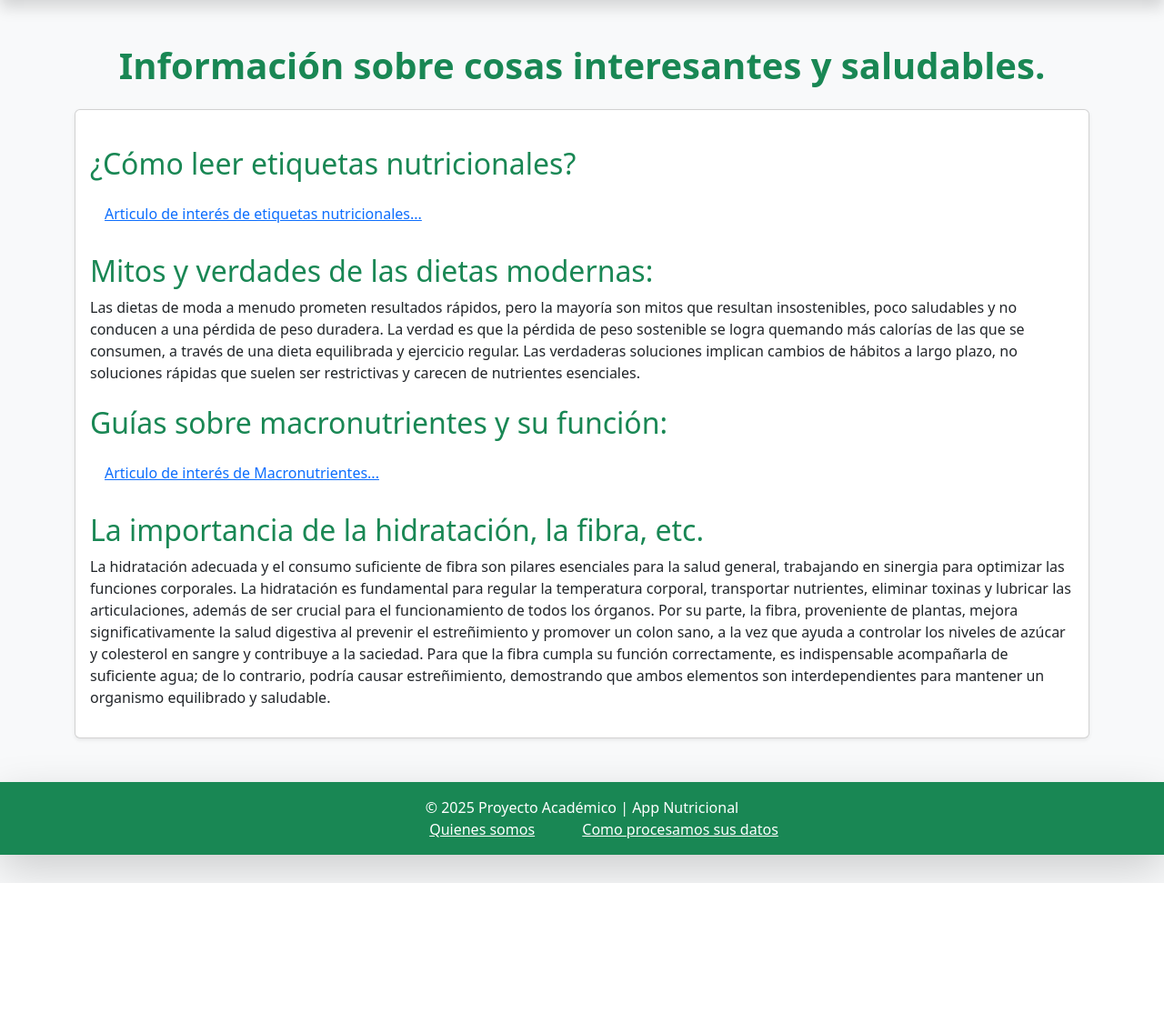
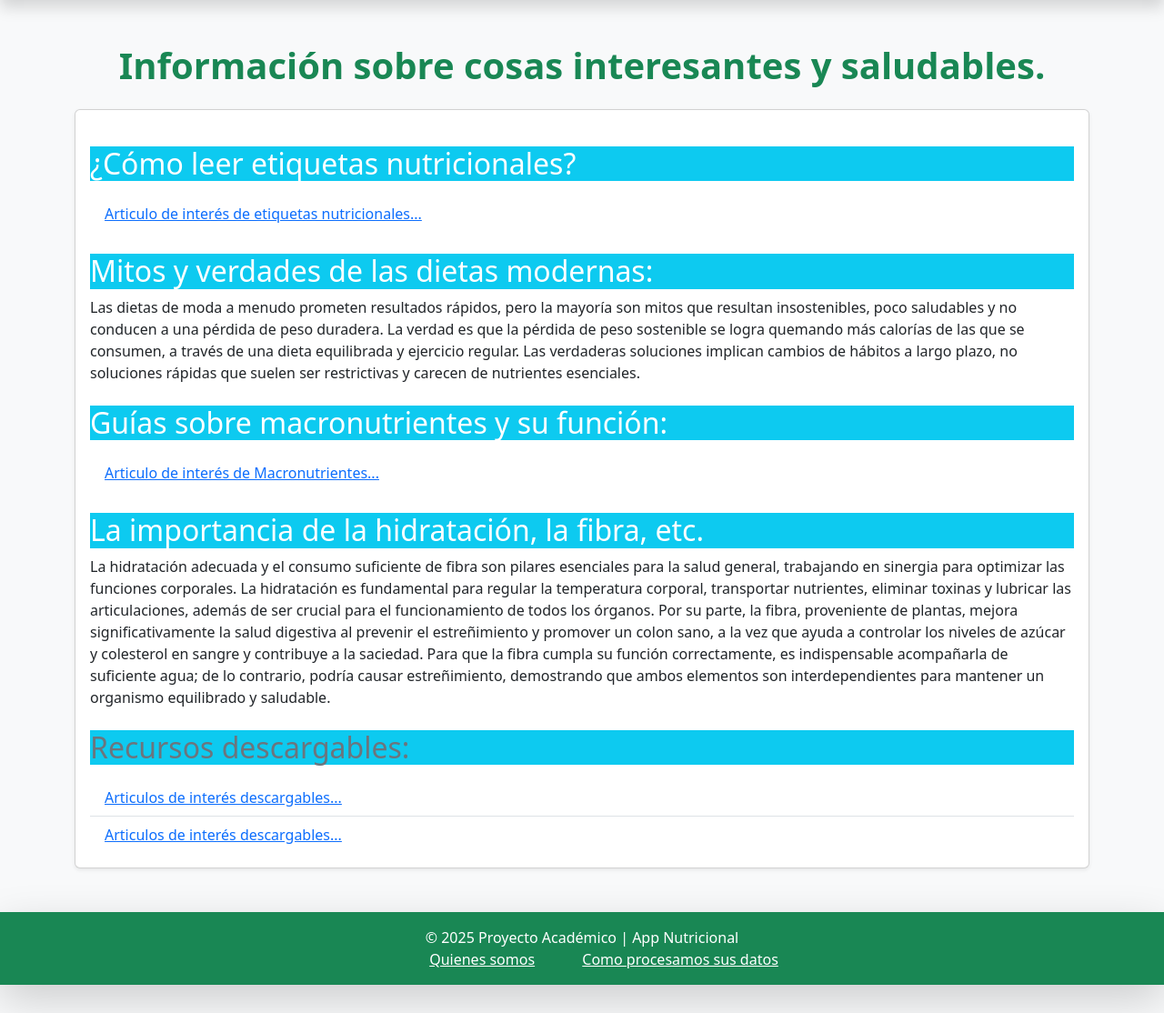
Before and after one commit to DeLaCruzSergioRene/nutriApp, a Flask app: page /informacion in a window 1280 px wide. Shown: the part 62-1176 px from the top of the page at 91% size. Before the commit the page ends 1033 px from the top, so only its background shows below. Run offline with Flask 3, Linux system fonts and the light colour scheme.

Commit message:
informacion completa (eso creo)

```diff
--- a/templates/informacion.html
+++ b/templates/informacion.html
@@ -4,18 +4,23 @@
 
 <div class="card shadow-sm">
 <div class="card-body">
-<h2 class="mt-4 text-success">¿Cómo leer etiquetas nutricionales?</h2>
+<h2 class="mt-4 text-white bg-info">¿Cómo leer etiquetas nutricionales?</h2>
 <ul class="list-group list-group-flush mt-3">
-    <li class="list-group-item"> <a href="https://www.fda.gov/food/nutrition-facts-label/como-entender-y-utilizar-la-etiqueta-de-informacion-nutricional"> Articulo de interés de etiquetas nutricionales... </a> </li>
+    <li class="list-group-item"><a href="https://www.fda.gov/food/nutrition-facts-label/como-entender-y-utilizar-la-etiqueta-de-informacion-nutricional"> Articulo de interés de etiquetas nutricionales... </a> </li>
 </ul>
-<h2 class="mt-4 text-success">Mitos y verdades de las dietas modernas:</h2>
+<h2 class="mt-4 text-white bg-info">Mitos y verdades de las dietas modernas:</h2>
 <p>Las dietas de moda a menudo prometen resultados rápidos, pero la mayoría son mitos que resultan insostenibles, poco saludables y no conducen a una pérdida de peso duradera. La verdad es que la pérdida de peso sostenible se logra quemando más calorías de las que se consumen, a través de una dieta equilibrada y ejercicio regular. Las verdaderas soluciones implican cambios de hábitos a largo plazo, no soluciones rápidas que suelen ser restrictivas y carecen de nutrientes esenciales. </p>
-<h2 class="mt-4 text-success">Guías sobre macronutrientes y su función:</h2>
+<h2 class="mt-4 text-white bg-info">Guías sobre macronutrientes y su función:</h2>
 <ul class="list-group list-group-flush mt-3">
-    <li class="list-group-item"> <a href="https://psiquisalud.com/macronutrientes-tipos-y-funciones-en-el-cuerpo-humano/"> Articulo de interés de Macronutrientes... </a> </li>
+    <li class="list-group-item"><a href="https://psiquisalud.com/macronutrientes-tipos-y-funciones-en-el-cuerpo-humano/"> Articulo de interés de Macronutrientes... </a> </li>
 </ul>
-<h2 class="mt-4 text-success">La importancia de la hidratación, la fibra, etc.</h2>
+<h2 class="mt-4 text-white bg-info">La importancia de la hidratación, la fibra, etc.</h2>
 <p>La hidratación adecuada y el consumo suficiente de fibra son pilares esenciales para la salud general, trabajando en sinergia para optimizar las funciones corporales. La hidratación es fundamental para regular la temperatura corporal, transportar nutrientes, eliminar toxinas y lubricar las articulaciones, además de ser crucial para el funcionamiento de todos los órganos. Por su parte, la fibra, proveniente de plantas, mejora significativamente la salud digestiva al prevenir el estreñimiento y promover un colon sano, a la vez que ayuda a controlar los niveles de azúcar y colesterol en sangre y contribuye a la saciedad. Para que la fibra cumpla su función correctamente, es indispensable acompañarla de suficiente agua; de lo contrario, podría causar estreñimiento, demostrando que ambos elementos son interdependientes para mantener un organismo equilibrado y saludable.</p>
+<h2 class="mt-4 text-secondary bg-info">Recursos descargables:</h2>
+<ul class="list-group list-group-flush mt-3">
+    <li class="list-group-item"><a href="https://profesionalesdelasalud.bezoya.es/materiales-para-pacientes/"> Articulos de interés descargables... </a> </li>
+    <li class="list-group-item"><a href="https://www.nutrition.gov/es/temas/nutricion-basica/folletos-y-listas-de-materiales-para-imprimir"> Articulos de interés descargables... </a> </li>
+</ul>
 </div>
 </div>
 {% endblock %}
```
